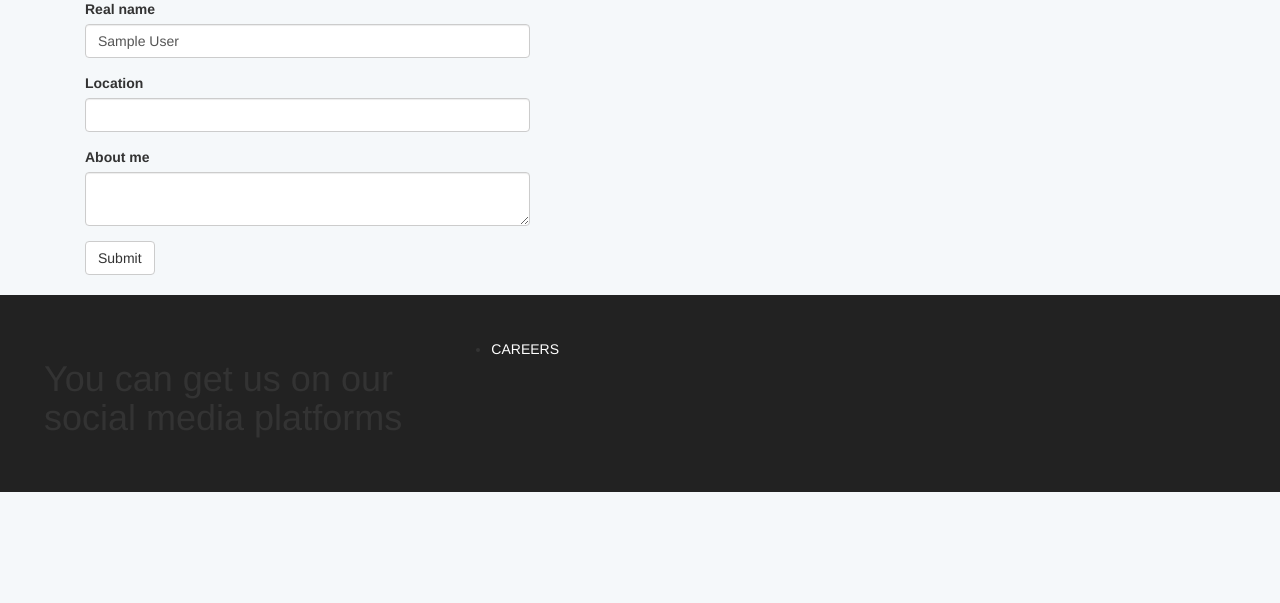
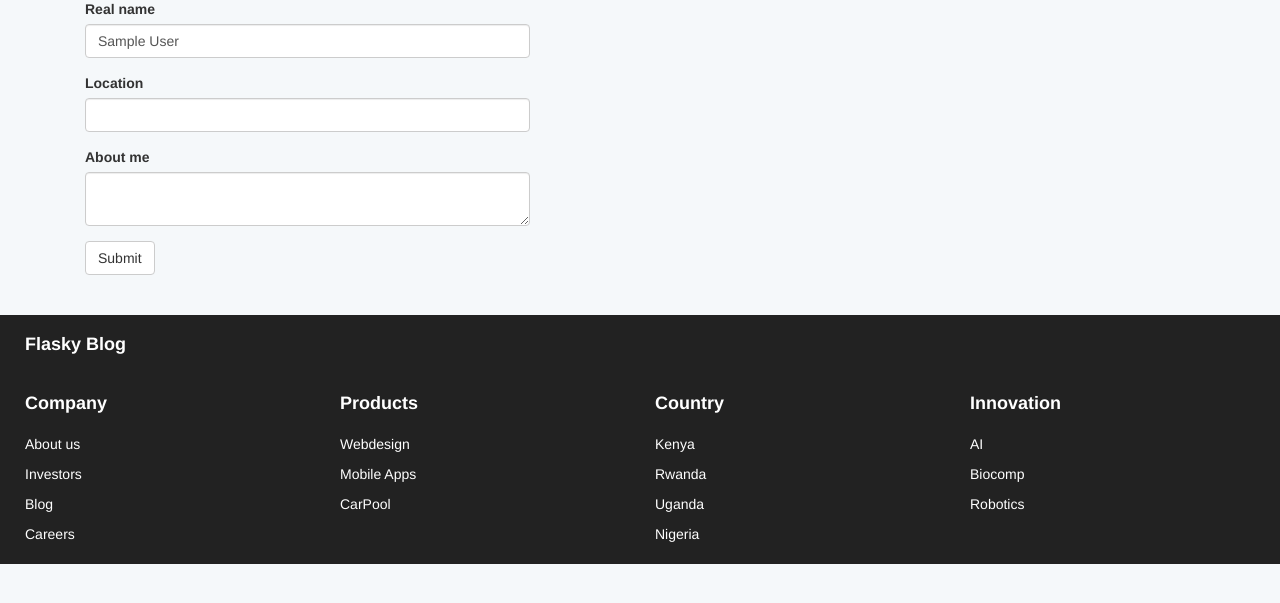
Before and after one commit to aitumik/flaskscribble, a Flask app: page /edit-profile in a window 1280 px wide. Shown: the part 171-774 px from the top of the page. Run offline with Flask 2, Linux system fonts and the light colour scheme; the visitor is signed in with stand-in values (Sample User, id 1); data comes from the database, SQL or seed files in the repository; some libraries are stand-ins or nearby versions.

Commit message:
fixed the footer and made it look more apappealing

```diff
--- a/app/models.py
+++ b/app/models.py
@@ -176,7 +176,7 @@ class User(UserMixin, db.Model):
                     name=forgery_py.name.full_name(),
                     location=forgery_py.address.city(),
                     about_me = forgery_py.lorem_ipsum.sentence(),
-                    member_since = forgery_py.date.date(True))
+                    member_since = forgery_py.date.date())
             db.session.add(u)
 
             try:
--- a/app/static/css/style.css
+++ b/app/static/css/style.css
@@ -160,29 +160,42 @@ ul#feed a {
 
 #footer {
     background-color: #222;
-    margin-top: 20px;
+    margin-top: 40px;
+    margin-bottom: 0;
     margin-bottom: 0;
     width: 100%;
     margin-right: 0;
     vertical-align: bottom;
     margin-right: 0;
+    color: white;
 }
+
+#footer ul {
+    list-style: none;
+}
+
+#footer li {
+    margin-left: 0;
+    padding-top: 10px;
+    margin-left: -40px;
+}
+
+#footer h4 {
+    font-weight: 600;
+}
+
 
 #footer a {
     color: #fff;
-    text-transform: uppercase;
     list-style: none;
     text-decoration: none;
     display: block;
+    margin-left: 0;
 
 }
 
-#footer a:hover {
-    background-color: #3333;
-}
-
 #footer .row {
-    padding: 44px;
+    padding: 10px;
 }
 
 #mainpage {
@@ -193,3 +206,11 @@ ul#feed a {
     margin-left: -20px;
     margin-right: 10px;
 }
+
+#footer .col-md-4 {
+    margin-bottom: 0;
+}
+
+#footer .bottom {
+    text-align: left;
+}
--- a/app/templates/_posts.html
+++ b/app/templates/_posts.html
@@ -51,7 +51,11 @@
         </a>
         <div class="feed-post">
             <h5>{{post.author.name}} <small>@{{post.author.username }} -{{post.timestamp}}</small></h5>
-            <p>{{post.body}}</p>
+            {% if post.body_html %}
+                {{post.body_html | safe }}
+            {% else %}
+                <p>{{post.body}}</p>
+            {% endif %}
         </div>
 
         <div class="action-list">
--- a/app/templates/base.html
+++ b/app/templates/base.html
@@ -92,18 +92,50 @@
     <script src="{{url_for('static',filename='js/bootstrap.js')}}"></script>
 
     <footer id="footer">
-        <div class="row">
-            <div class="col-md-4">
-                <h1>You can get us on our social media platforms</h1>
+            <div class="container-fluid">
+                <div class="row my-0">
+                    <div class="col-md-4">
+                        <h4>Flasky Blog</h3>
+                    </div>
+                    <div class="col-md-8"></div>
+                </div>
+                <div class="row bottom">
+                    <div class="col-md-3">
+                        <h4>Company</h4>
+                        <ul>
+                            <li><a href="/#about">About us</a></li>
+                            <li><a href="/#investors">Investors</a></li>
+                            <li><a href="/#blog">Blog</a></li>
+                            <li><a href="/#careers">Careers</a></li>
+                        </ul>
+                    </div>
+                    <div class="col-md-3">
+                        <h4>Products</h4>
+                        <ul>
+                            <li><a href="/#webdesign">Webdesign</a></li>
+                            <li><a href="/#mobileapps">Mobile Apps</a></li>
+                            <li><a href="/#carpool">CarPool</a></li>
+                        </ul>
+                    </div>
+                    <div class="col-md-3">
+                        <h4>Country</h4>
+                        <ul>
+                            <li><a href="/#kenya">Kenya</a></li>
+                            <li><a href="/#rwanda">Rwanda</a></li>
+                            <li><a href="/#uganda">Uganda</a></li>
+                            <li><a href="/#nigeria">Nigeria</a></li>
+                        </ul>
+                    </div>
+                    <div class="col-md-3">
+                        <h4>Innovation</h4>
+                        <ul>
+                            <li><a href="/#AI">AI</a></li>
+                            <li><a href="/#biocomp">Biocomp</a></li>
+                            <li><a href="/#robotics">Robotics</a></li>
+                        </ul>
+                    </div>
+                </div>
             </div>
-            <div class="col-md-4">
-                <ul>
-                    <li>
-                        <a href="/careers">Careers</a>
-                    </li>
-                </ul>
-            </div>
-        </div>
     </footer>
 </body>
 
--- a/config.py
+++ b/config.py
@@ -20,7 +20,7 @@ class Config:
 class DevelopmentConfig(Config):
 
     DEBUG = True
-    MAIL_SERVER = 'smtp.googlemail.com'
+    MAIL_SERVER = 'smtp.sendgrid.net'
     MAIL_PORT = 587
     #MAIL_USE_SSL = True
     MAIL_USE_TLS = True
@@ -34,6 +34,7 @@ class TestingConfig(Config):
 
     TESTING = True
     SQLALCHEMY_DATABASE_URI = "sqlite:////" + os.path.join(base_dir,'data-test.sqlite')
+    #SQLALCHEMY_DATABASE_URI = "mysql+pymysql://cbuser:cbpass@localhost:3306/cookbook"
     SQLALCHEMY_TRACK_MODIFICATIONS = True
 
 
```
Also changed, not shown: migrations/versions/68bf33acbb53_.py (deleted, +0 -41 lines), migrations/versions/cace23fc84f7_.py (deleted, +0 -28 lines), migrations/versions/e55cd783d550_.py (deleted, +0 -24 lines), 1 other file.
